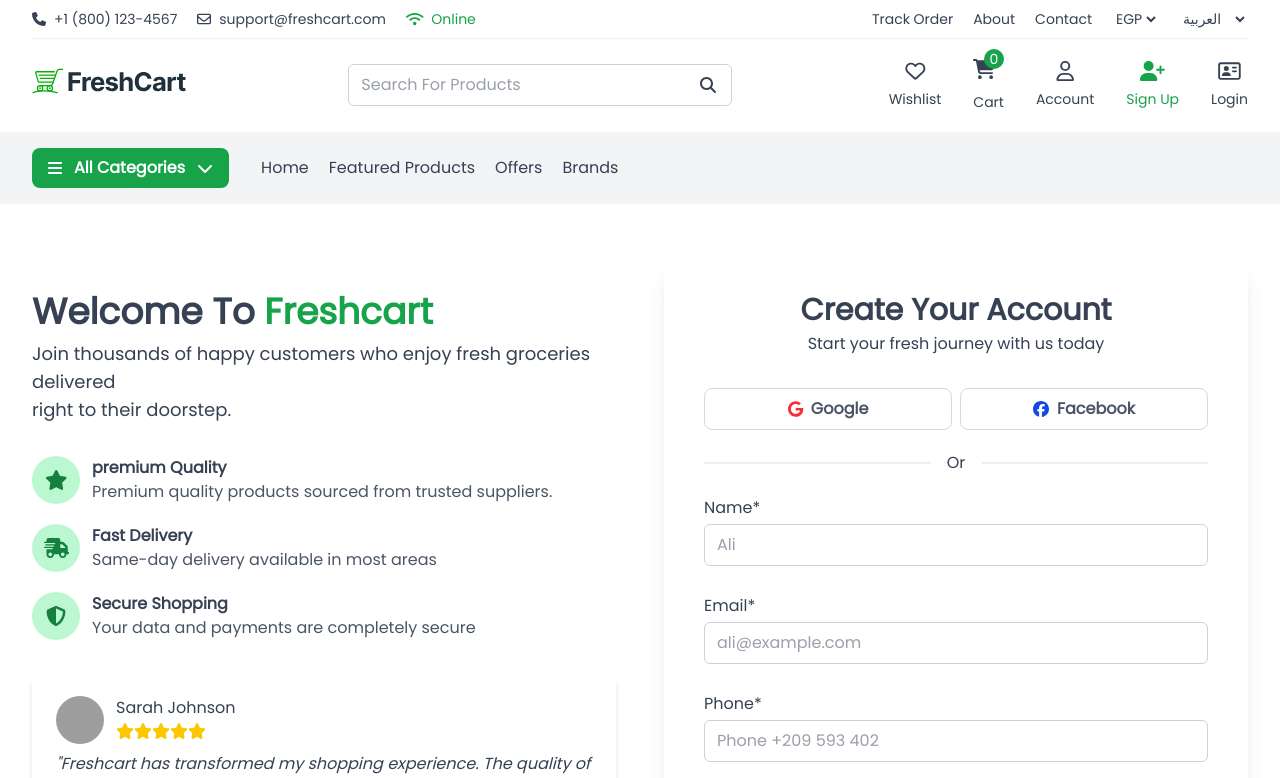
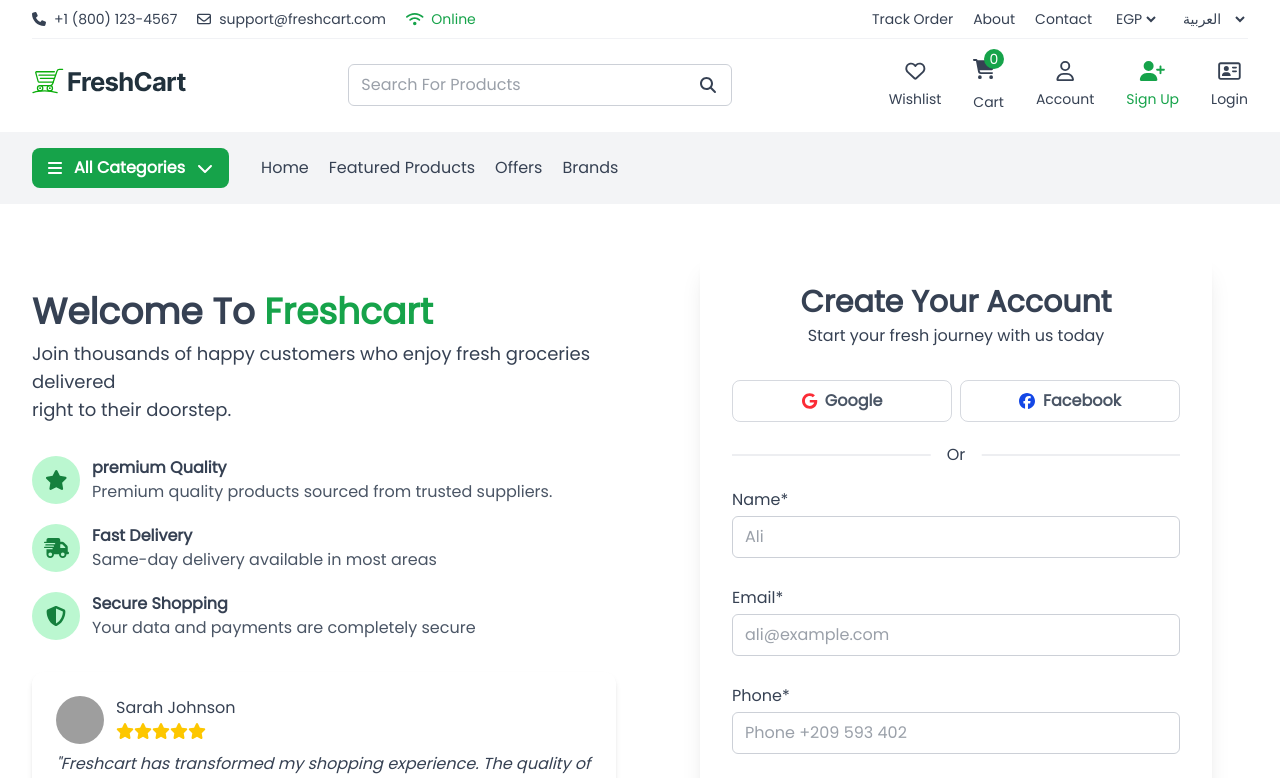
Before and after one commit to AhmedSalem97ny/E-Commerce, a React (Vite) app: page /Signup in a window 1280 px wide. Shown: the top 778 px of the page. Built offline with nearby package versions, Linux system fonts and the light colour scheme; no server answers; grey boxes are pictures that could not be loaded.

Commit message:
Update Signup.jsx

```diff
--- a/src/pages/Signup/Signup.jsx
+++ b/src/pages/Signup/Signup.jsx
@@ -85,7 +85,7 @@
       <PageMetaData
         title="Signup - FreshCart"/>
       <main className="py-12">
-        <div className="container grid lg:grid-cols-2 lg:gap-12 ">
+        <div className="container px-4 sm:px-6 lg:px-8 grid lg:grid-cols-2 lg:gap-12">
           {/*Left Side*/}
           <div className="space-y-8 py-10">
             <div className="welcome">
@@ -177,7 +177,7 @@
             </div>
           </div>
           {/*Right Side*/}
-          <div className="p-10 space-y-8 shadow-xl bg-white rounded-xl">
+          <div className="w-full max-w-lg mx-auto p-6 sm:p-8 space-y-8 shadow-xl bg-white rounded-xl">
             <div className="text-center">
               <h2 className="text-3xl font-semibold">Create Your Account</h2>
               <p className="mt-1">Start your fresh journey with us today</p>
```
